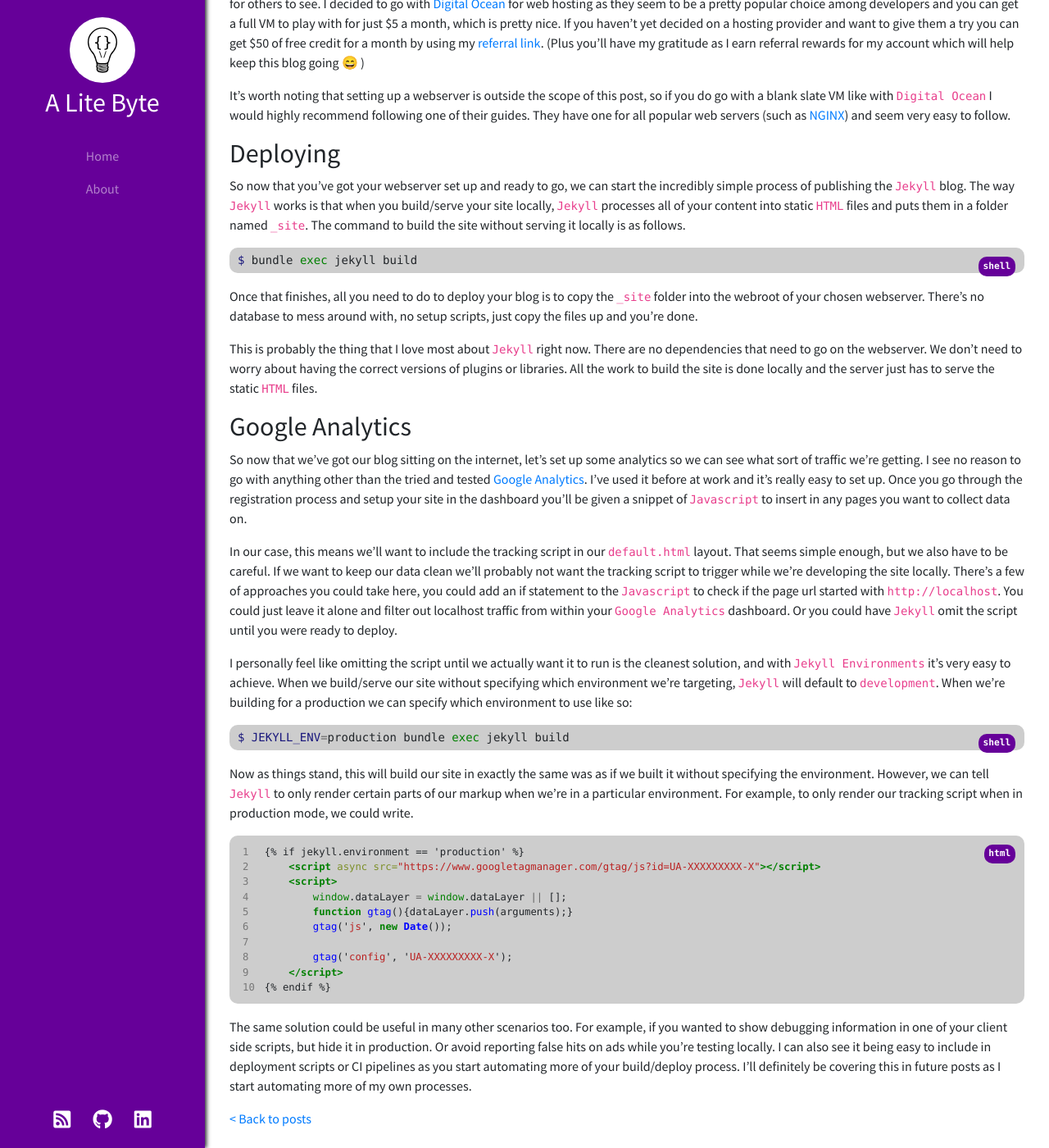
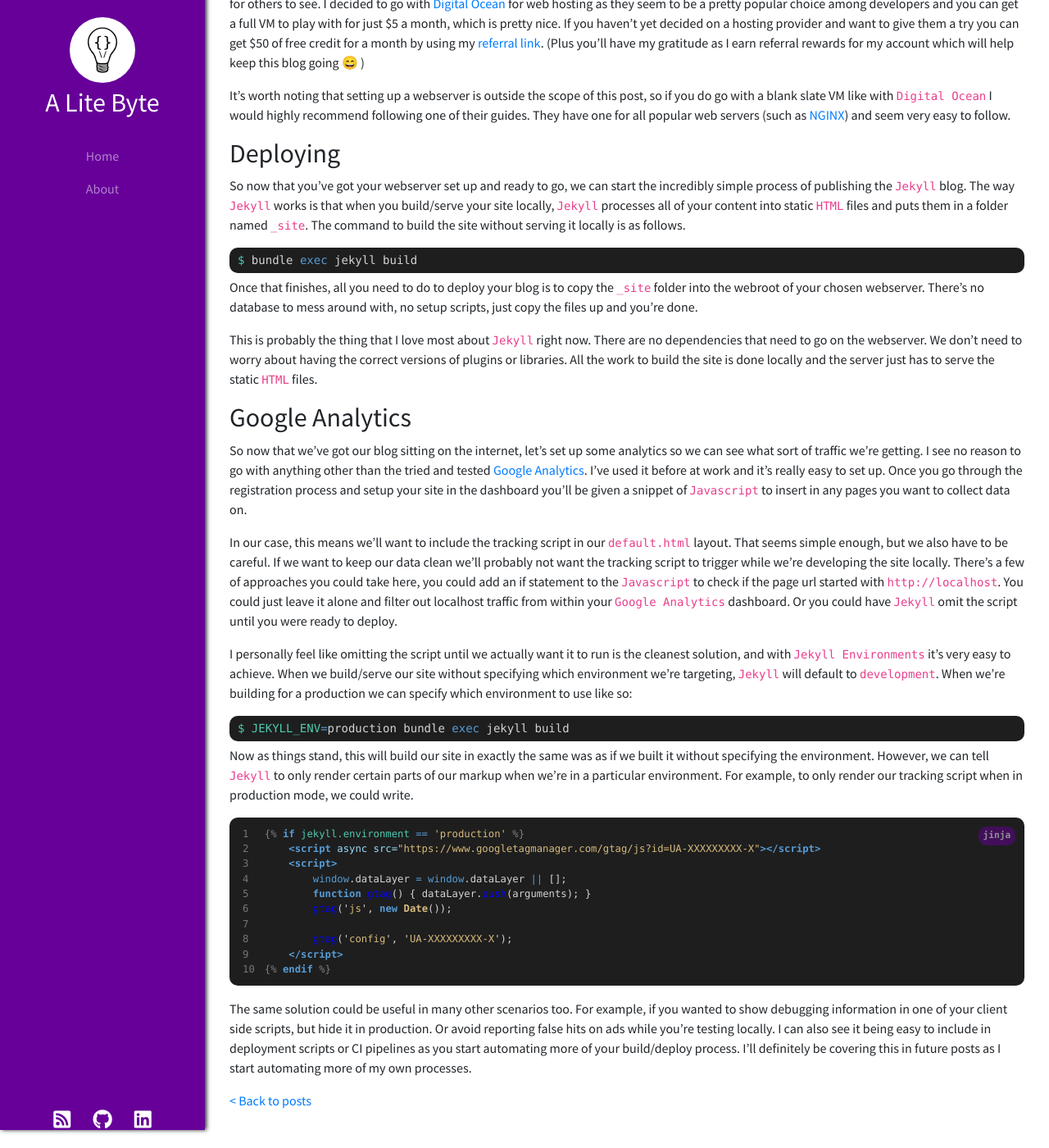
Before and after one commit to tombloor/alitebyte, a Jekyll site: the page built from _posts/2019-10-21-taking-a-bite-out-of-jekyll-3.md, in a window 1280 px wide and 1400 px high, scrolled down 225 px. Shown: the whole window at 82% size. Built offline with Jekyll 4.4.1, drawn with Linux system fonts in a browser that asks for light colours; emoji names are drawn with the system emoji font; comment, search, counter and statistics services are not loaded.

Commit message:
codeblock styles

````diff
--- a/_posts/2019-10-21-taking-a-bite-out-of-jekyll-3.md
+++ b/_posts/2019-10-21-taking-a-bite-out-of-jekyll-3.md
@@ -24,9 +24,9 @@
 
 So now that you've got your webserver set up and ready to go, we can start the incredibly simple process of publishing the `Jekyll` blog. The way `Jekyll` works is that when you build/serve your site locally, `Jekyll` processes all of your content into static `HTML` files and puts them in a folder named `_site`. The command to build the site without serving it locally is as follows.
 
-{% highlight shell %}
+```shell
 $ bundle exec jekyll build
-{% endhighlight %}
+```
 
 Once that finishes, all you need to do to deploy your blog is to copy the `_site` folder into the webroot of your chosen webserver. There's no database to mess around with, no setup scripts, just copy the files up and you're done.
 
@@ -40,19 +40,19 @@
 
 I personally feel like omitting the script until we actually want it to run is the cleanest solution, and with `Jekyll Environments` it's very easy to achieve. When we build/serve our site without specifying which environment we're targeting, `Jekyll` will default to `development`. When we're building for a production we can specify which environment to use like so:
 
-{% highlight shell %}
+```shell
 $ JEKYLL_ENV=production bundle exec jekyll build
-{% endhighlight %}
+```
 
 Now as things stand, this will build our site in exactly the same was as if we built it without specifying the environment. However, we can tell `Jekyll` to only render certain parts of our markup when we're in a particular environment. For example, to only render our tracking script when in production mode, we could write.
 
-{% highlight html linenos %}
+{% highlight jinja linenos %}
 {% raw %}
 {% if jekyll.environment == 'production' %}
     <script async src="https://www.googletagmanager.com/gtag/js?id=UA-XXXXXXXXX-X"></script>
     <script>
         window.dataLayer = window.dataLayer || [];
-        function gtag(){dataLayer.push(arguments);}
+        function gtag() { dataLayer.push(arguments); }
         gtag('js', new Date());
 
         gtag('config', 'UA-XXXXXXXXX-X');
--- a/_sass/syntax.scss
+++ b/_sass/syntax.scss
@@ -1,6 +1,6 @@
 .highlight {
     position: relative;
-    background-color: #cdcdcd;
+    background-color: #1E1E1E;
     border-radius: 10px;
 }
 .highlight .gutter pre {
@@ -8,6 +8,7 @@
 }
 .highlight pre {
     margin: 5px;
+    color: #D4D4D4;
 }
 .highlight > pre {
     padding: 5px;
@@ -15,10 +16,11 @@
 
 .highlight-file {
     margin-bottom: 0;
-    padding: 4px 10px;
-    background-color: #cdcdcd;
+    padding: 4px 10px 4px 20px;
+    background-color: #1E1E1E;
+    color: #D4D4D4;
     border-radius: 10px 10px 0 0;
-    border-bottom: 1px solid #aaa;
+    border-bottom: 1px solid #777;
     font-style: italic;
     font-size: 0.8em;
 }
@@ -40,15 +42,16 @@
     border-radius: 10px;
     font-size: 0.8em;
     font-weight: bold;
+    opacity: 0.5;
 }
 
 .highlight .hll { background-color: #ffffcc }
 .highlight .c { color: #408080; font-style: italic } /* Comment */
-.highlight .err { border: 1px solid #FF0000 } /* Error */
-.highlight .k { color: #008000; font-weight: bold } /* Keyword */
-.highlight .o { color: #666666 } /* Operator */
+/*.highlight .err { border: 1px solid #FF0000 }  Error */
+.highlight .k { color: #569cd6; font-weight: bold } /* Keyword */
+.highlight .o { color: #569cd6 } /* Operator */
 .highlight .cm { color: #408080; font-style: italic } /* Comment.Multiline */
-.highlight .cp { color: #BC7A00 } /* Comment.Preproc */
+.highlight .cp { color: #808080 } /* Comment.Preproc */
 .highlight .c1 { color: #408080; font-style: italic } /* Comment.Single */
 .highlight .cs { color: #408080; font-style: italic } /* Comment.Special */
 .highlight .gd { color: #A00000 } /* Generic.Deleted */
@@ -61,45 +64,45 @@
 .highlight .gs { font-weight: bold } /* Generic.Strong */
 .highlight .gu { color: #800080; font-weight: bold } /* Generic.Subheading */
 .highlight .gt { color: #0040D0 } /* Generic.Traceback */
-.highlight .kc { color: #008000; font-weight: bold } /* Keyword.Constant */
-.highlight .kd { color: #008000; font-weight: bold } /* Keyword.Declaration */
-.highlight .kn { color: #008000; font-weight: bold } /* Keyword.Namespace */
-.highlight .kp { color: #008000 } /* Keyword.Pseudo */
-.highlight .kr { color: #008000; font-weight: bold } /* Keyword.Reserved */
+.highlight .kc { color: #569cd6; font-weight: bold } /* Keyword.Constant */
+.highlight .kd { color: #569cd6; font-weight: bold } /* Keyword.Declaration */
+.highlight .kn { color: #569cd6; font-weight: bold } /* Keyword.Namespace */
+.highlight .kp { color: #569cd6 } /* Keyword.Pseudo */
+.highlight .kr { color: #569cd6; font-weight: bold } /* Keyword.Reserved */
 .highlight .kt { color: #B00040 } /* Keyword.Type */
-.highlight .m { color: #666666 } /* Literal.Number */
-.highlight .s { color: #BA2121 } /* Literal.String */
-.highlight .na { color: #7D9029 } /* Name.Attribute */
-.highlight .nb { color: #008000 } /* Name.Builtin */
-.highlight .nc { color: #0000FF; font-weight: bold } /* Name.Class */
+.highlight .m { color: #b5cea8 } /* Literal.Number */
+.highlight .s { color: #d7ba7d } /* Literal.String */
+.highlight .na { color: #9cdcfe } /* Name.Attribute */
+.highlight .nb { color: #569cd6 } /* Name.Builtin */
+.highlight .nc { color: #d7ba7d; font-weight: bold } /* Name.Class */
 .highlight .no { color: #880000 } /* Name.Constant */
-.highlight .nd { color: #AA22FF } /* Name.Decorator */
-.highlight .ni { color: #999999; font-weight: bold } /* Name.Entity */
+.highlight .nd { color: #d7ba7d } /* Name.Decorator */
+.highlight .ni { color: #9cdcfe; } /* Name.Entity */
 .highlight .ne { color: #D2413A; font-weight: bold } /* Name.Exception */
 .highlight .nf { color: #0000FF } /* Name.Function */
 .highlight .nl { color: #A0A000 } /* Name.Label */
-.highlight .nn { color: #0000FF; font-weight: bold } /* Name.Namespace */
-.highlight .nt { color: #008000; font-weight: bold } /* Name.Tag */
-.highlight .nv { color: #19177C } /* Name.Variable */
-.highlight .ow { color: #AA22FF; font-weight: bold } /* Operator.Word */
+.highlight .nn { color: #4EC9B0; font-weight: bold } /* Name.Namespace */
+.highlight .nt { color: #569cd6; font-weight: bold } /* Name.Tag */
+.highlight .nv { color: #4EC9B0 } /* Name.Variable */
+.highlight .ow { color: #C586C0; font-weight: bold } /* Operator.Word */
 .highlight .w { color: #bbbbbb } /* Text.Whitespace */
-.highlight .mf { color: #666666 } /* Literal.Number.Float */
-.highlight .mh { color: #666666 } /* Literal.Number.Hex */
-.highlight .mi { color: #666666 } /* Literal.Number.Integer */
-.highlight .mo { color: #666666 } /* Literal.Number.Oct */
-.highlight .sb { color: #BA2121 } /* Literal.String.Backtick */
-.highlight .sc { color: #BA2121 } /* Literal.String.Char */
-.highlight .sd { color: #BA2121; font-style: italic } /* Literal.String.Doc */
-.highlight .s2 { color: #BA2121 } /* Literal.String.Double */
+.highlight .mf { color: #b5cea8 } /* Literal.Number.Float */
+.highlight .mh { color: #b5cea8 } /* Literal.Number.Hex */
+.highlight .mi { color: #b5cea8 } /* Literal.Number.Integer */
+.highlight .mo { color: #b5cea8 } /* Literal.Number.Oct */
+.highlight .sb { color: #d7ba7d } /* Literal.String.Backtick */
+.highlight .sc { color: #d7ba7d } /* Literal.String.Char */
+.highlight .sd { color: #d7ba7d; font-style: italic } /* Literal.String.Doc */
+.highlight .s2 { color: #d7ba7d } /* Literal.String.Double */
 .highlight .se { color: #BB6622; font-weight: bold } /* Literal.String.Escape */
-.highlight .sh { color: #BA2121 } /* Literal.String.Heredoc */
+.highlight .sh { color: #d7ba7d } /* Literal.String.Heredoc */
 .highlight .si { color: #BB6688; font-weight: bold } /* Literal.String.Interpol */
-.highlight .sx { color: #008000 } /* Literal.String.Other */
+.highlight .sx { color: #569cd6 } /* Literal.String.Other */
 .highlight .sr { color: #BB6688 } /* Literal.String.Regex */
-.highlight .s1 { color: #BA2121 } /* Literal.String.Single */
-.highlight .ss { color: #19177C } /* Literal.String.Symbol */
-.highlight .bp { color: #008000 } /* Name.Builtin.Pseudo */
-.highlight .vc { color: #19177C } /* Name.Variable.Class */
-.highlight .vg { color: #19177C } /* Name.Variable.Global */
-.highlight .vi { color: #19177C } /* Name.Variable.Instance */
+.highlight .s1 { color: #d7ba7d } /* Literal.String.Single */
+.highlight .ss { color: #9CDCFE } /* Literal.String.Symbol */
+.highlight .bp { color: #569cd6 } /* Name.Builtin.Pseudo */
+.highlight .vc { color: #4EC9B0 } /* Name.Variable.Class */
+.highlight .vg { color: #4EC9B0 } /* Name.Variable.Global */
+.highlight .vi { color: #4EC9B0 } /* Name.Variable.Instance */
 .highlight .il { color: #666666 } /* Literal.Number.Integer.Long */
````
Also changed, not shown: _posts/2019-10-14-taking-a-bite-out-of-jekyll-2.md (+29 -14 lines).
